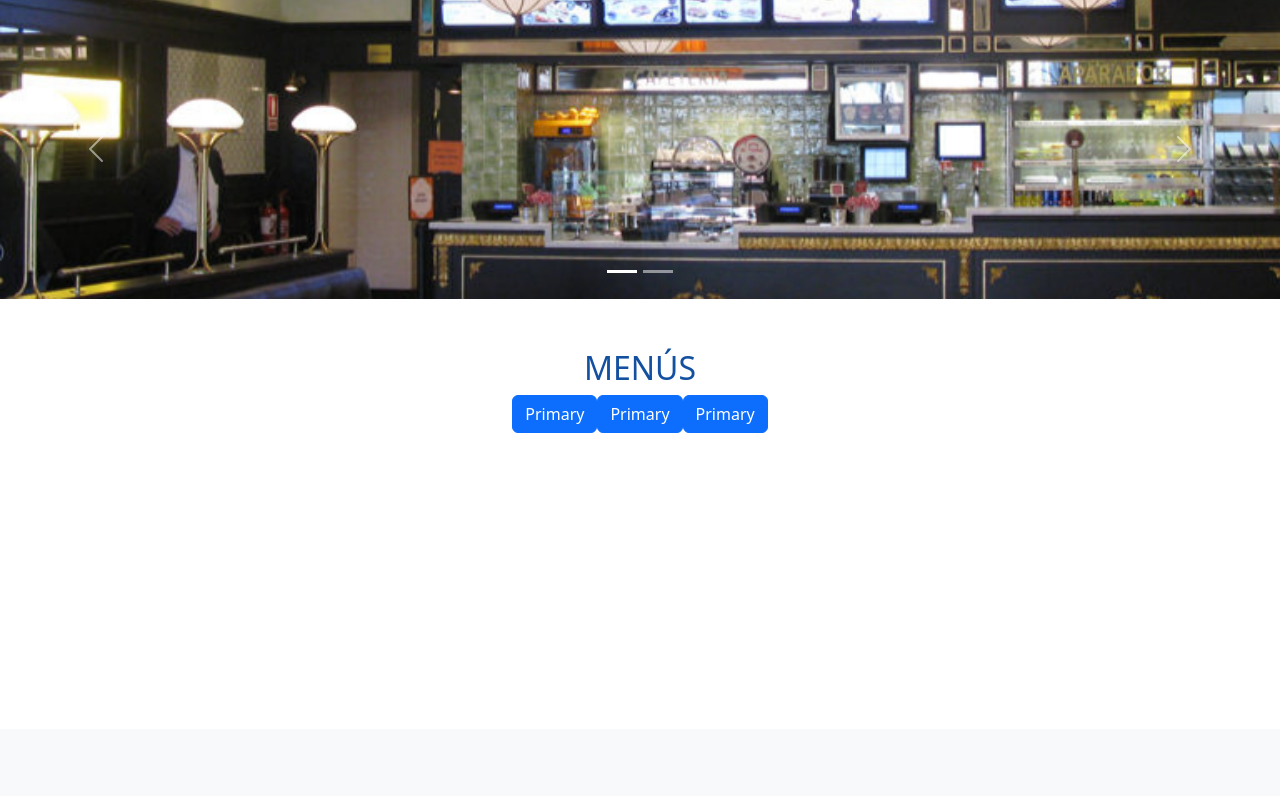
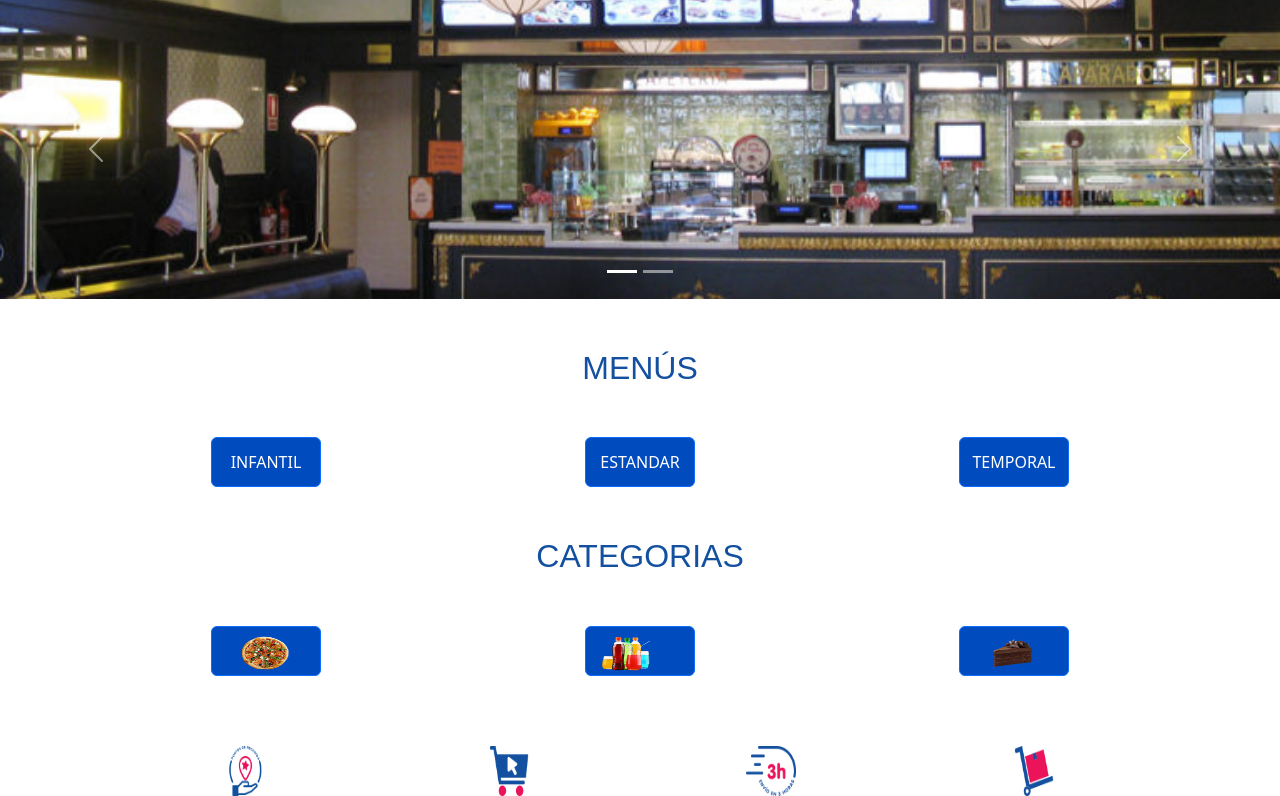
Before and after one commit to Andreulinares/testLinares, a PHP site: page /Videoclub/index.html in a window 1280 px wide. Shown: the part 71-867 px from the top of the page. Before the commit the page ends 504 px from the top, so only its background shows below. Run offline with PHP 8.4, Linux system fonts and the light colour scheme.

Commit message:
ajustes css

```diff
--- a/Videoclub/assets/css/full_estil.css
+++ b/Videoclub/assets/css/full_estil.css
@@ -44,10 +44,6 @@ h1{
     object-fit: cover;
 }
 
-.button-container{
-
-}
-
 .btn-group{
     display: flex;
     justify-content: center;
@@ -58,4 +54,24 @@ h2{
     color: var(--bg-color3);
     text-align: center;
     margin-top: 50px;
+    margin-bottom: 50px;
+    font-family: "Arvo", sans-serif;
 }
+
+.btn-primary{
+    background-color: #004BBE;
+    height: 50px;
+    width: 110px;
+}
+.btn-primary:hover{
+    background-color: #FF973B;
+}
+
+.mx-6 {
+    margin-right: 8.25rem;
+    margin-left: 8.25rem;
+}
+
+.container-sec{
+    margin-top: 70px;
+}
--- a/Videoclub/index.html
+++ b/Videoclub/index.html
@@ -96,19 +96,57 @@
 
         <h2>MENÚS</h2>
 
-        <div class="btn-group">
-            <div class="button-container">
-                <button type="button" class="btn btn-primary">Primary</button>
+        <div class="btn-group d-flex justify-content-center">
+            <div class="button-container mx-6">
+                <button type="button" class="btn btn-primary">INFANTIL</button>
             </div>
-            <div class="button-container">
-                <button type="button" class="btn btn-primary">Primary</button>
+            <div class="button-container mx-6">
+                <button type="button" class="btn btn-primary">ESTANDAR</button>
             </div>
-            <div class="button-container">
-                <button type="button" class="btn btn-primary">Primary</button>
+            <div class="button-container mx-6">
+                <button type="button" class="btn btn-primary">TEMPORAL</button>
             </div>
         </div>
 
     </section>
+
+    <section>
+        <h2>CATEGORIAS</h2>
+
+        <div class="btn-group d-flex justify-content-center">
+            <div class="button-container mx-6">
+                <button type="button" class="btn btn-primary"><img src="assets/images/categoria1.png" width="85", height="40"></button>
+            </div>
+            <div class="button-container mx-6">
+                <button type="button" class="btn btn-primary"><img src="assets/images/categoria2.png" width="85", height="40"></button>
+            </div>
+            <div class="button-container mx-6">
+                <button type="button" class="btn btn-primary"><img src="assets/images/categoria3.png" width="85", height="40"></button>
+            </div>
+        </div>
+
+    </section>
+
+    <section>
+
+        <div class="container text-center container-sec">
+          <div class="row">
+            <div class="col">
+              <img src="assets/images/punto_recogida.png" width="50" height="50">
+            </div>
+            <div class="col">
+              <img src="assets/images/click_and_collect.png" width="50" height="50">
+            </div>
+            <div class="col">
+              <img src="assets/images/entregas3horas.png" width="50" height="50">
+            </div>
+            <div class="col">
+              <img src="assets/images/devoluciones.png" width="50" height="50">
+            </div>
+          </div>
+        </div>
+    </section>
+
 </main>
 
 <footer>
```
Also changed, not shown: Videoclub/assets/images/categoria1.png (added), Videoclub/assets/images/categoria2.png (added), Videoclub/assets/images/categoria3.png (added), Videoclub/assets/images/click_and_collect.png (added), Videoclub/assets/images/devoluciones.png (added), Videoclub/assets/images/entregas3horas.png (added), Videoclub/assets/images/punto_recogida.png (added).
